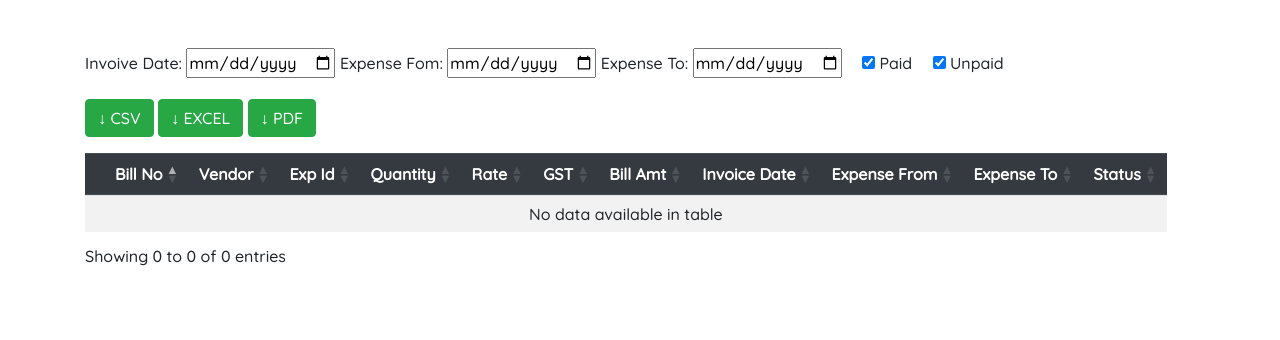
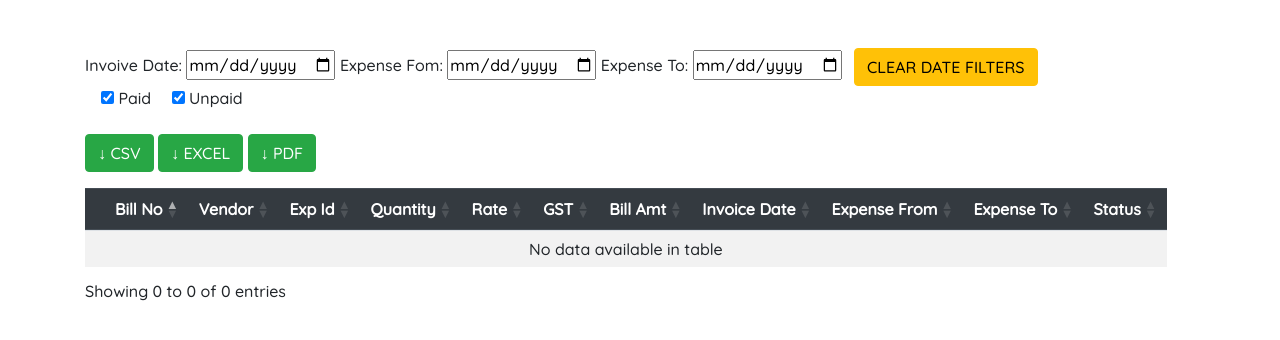
Before and after one commit to devashar13/bills-sharing, a Django app: template base/templates/base/viewbills.html in a window 1280 px wide. Shown: the part 56-396 px from the top of the page. Run offline with Django 3.2, Linux system fonts and the light colour scheme; the template is opened without the code that fills it, so the values that code supplies are empty; some libraries are stand-ins or nearby versions.

Commit message:
fix: reset date filter button

```diff
--- a/base/templates/base/viewbills.html
+++ b/base/templates/base/viewbills.html
@@ -164,6 +164,9 @@
                         id="search3"
                         type="date"
                     />
+                </div>
+                <div class="d-inline-block ml-2">
+                  <button class="btn btn-warning" style="color: black;" onclick="performReset()">CLEAR DATE FILTERS</button>
                 </div>
 
                 <div class="d-inline-block">
@@ -390,7 +393,7 @@
                 var firstCol = rows[i].cells[8].textContent.toUpperCase();
                 var secondCol = rows[i].cells[9].textContent.toUpperCase();
                 var thirdCol = rows[i].cells[10].textContent.toUpperCase();
-                console.log(firstCol,secondCol,thirdCol)
+                // console.log(firstCol,secondCol,thirdCol)
                 if (
                     (firstCol.indexOf(filter) > -1 && index == 0) ||
                     (secondCol.indexOf(filter) > -1 && index == 1) ||
@@ -398,6 +401,7 @@
                 ) {
                     rows[i].style.display = '';
                 } else {
+                  rows[i].children[0].querySelector("input").checked=false
                     rows[i].style.display = 'none';
                 }
             }
```
